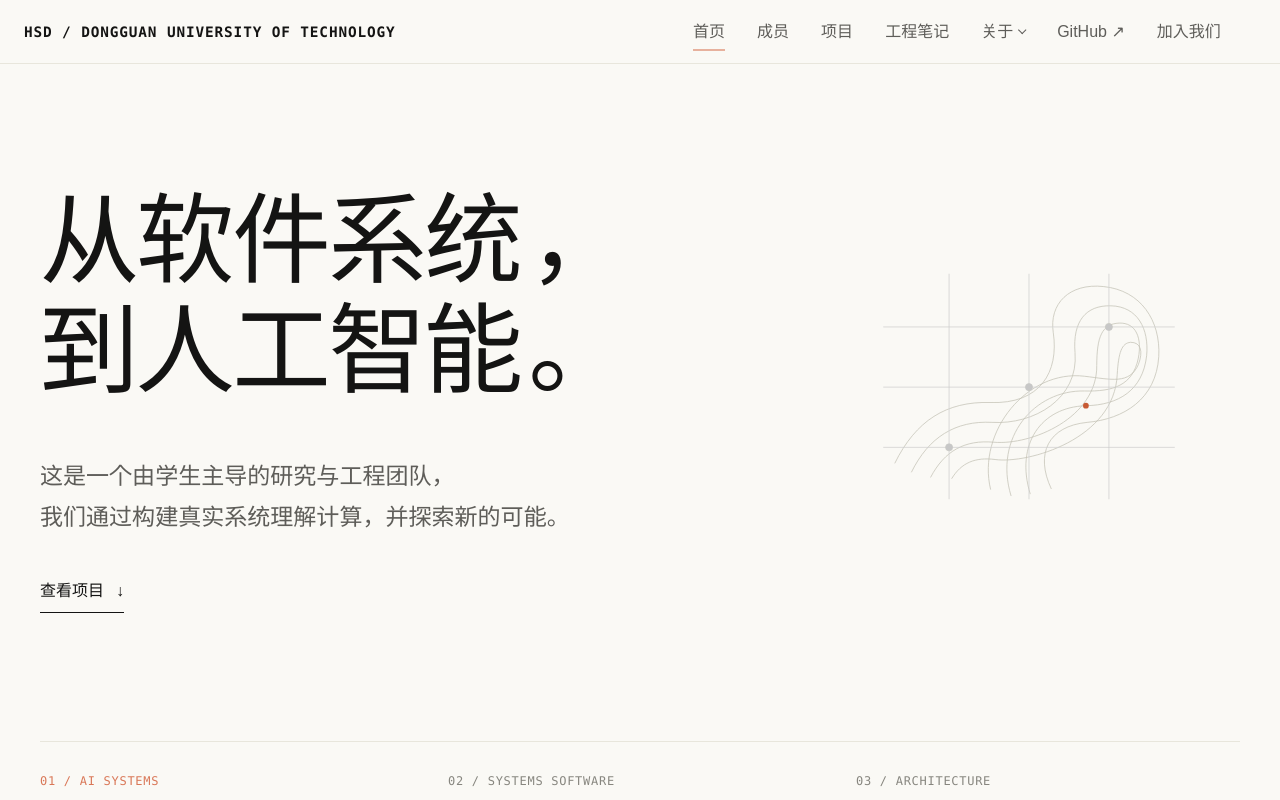
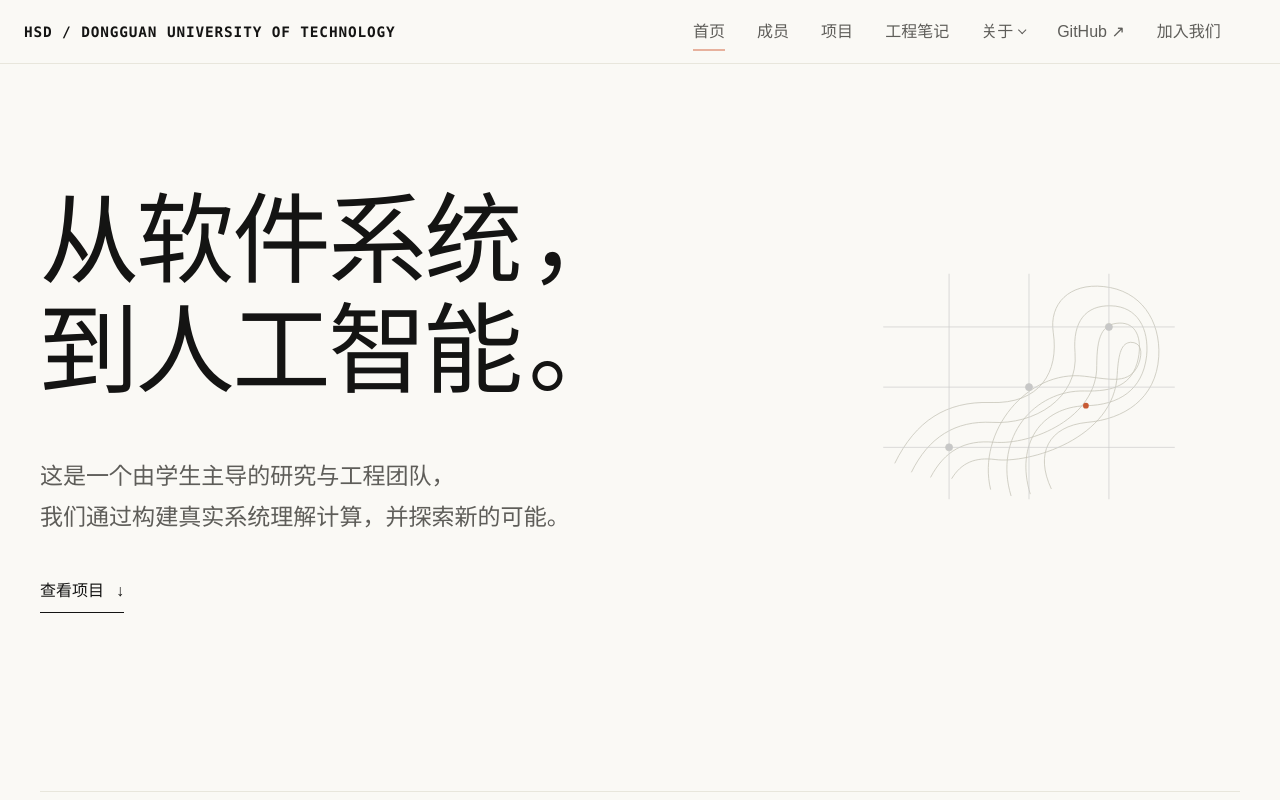
Before and after one commit to dgut-hsd/team-website, a React (Vite) app: page / in a window 1280 px wide. Shown: the top 800 px of the page. Built offline with nearby package versions, Linux system fonts and the light colour scheme.

Commit message:
Remove hero research index

```diff
--- a/src/components/HeroSection/HeroSection.jsx
+++ b/src/components/HeroSection/HeroSection.jsx
@@ -18,7 +18,7 @@ export function HeroSection() {
                      我们通过构建真实系统理解计算，并探索新的可能。
                   </p>
 
-                  <a className='hero-explore' href='#projects'>
+                  <a className='hero-explore' href='/projects'>
                      <span>查看项目</span>
                      <span className='hero-explore__arrow' aria-hidden='true'>
                         ↓
@@ -30,12 +30,6 @@ export function HeroSection() {
                   <img src={heroAbstract} alt='' />
                </div>
             </div>
-
-            <div className='hero-index' aria-label='HSD 研究方向'>
-               <span>01 / AI SYSTEMS</span>
-               <span>02 / SYSTEMS SOFTWARE</span>
-               <span>03 / ARCHITECTURE</span>
-            </div>
          </div>
       </section>
    );
```
